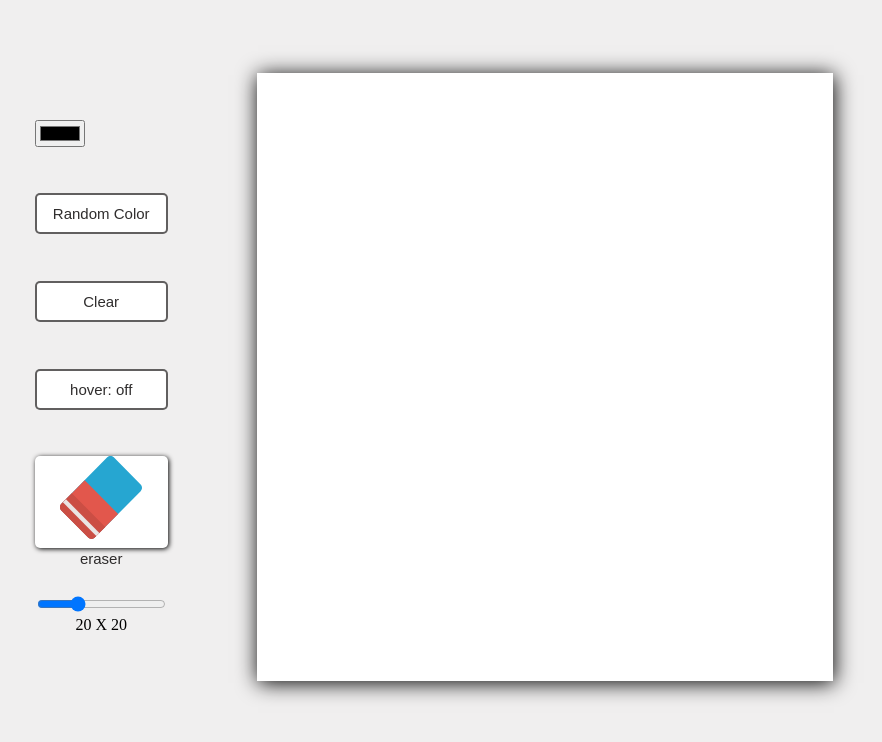
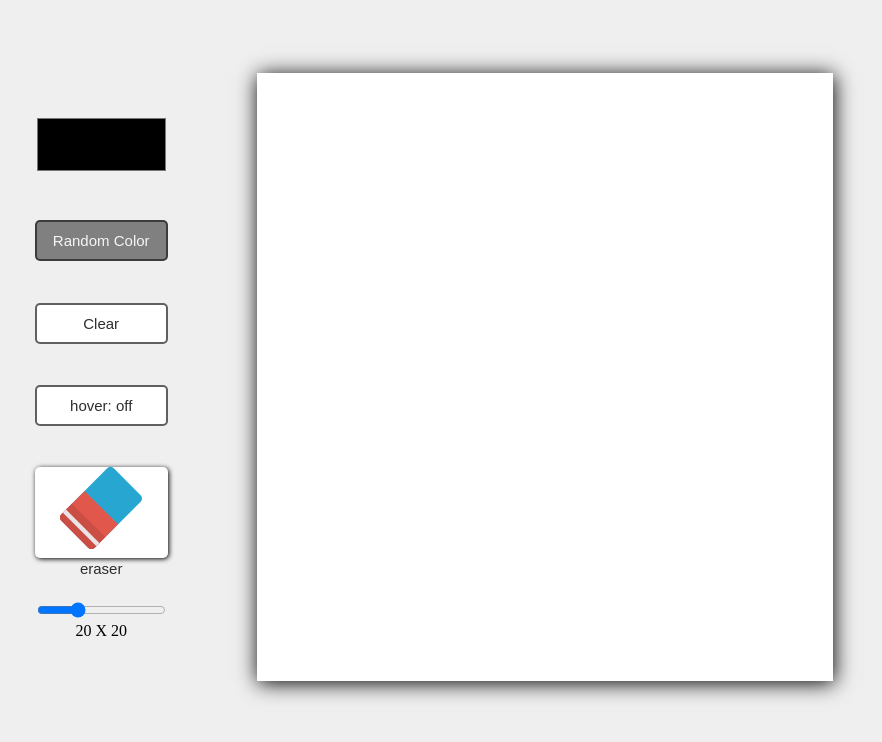
Before and after one commit to prince-musonda/etch-a-sketch, a plain HTML site: page index.html in a window 1280 px wide. Both pictures are taken after a click on the button "Random Color". Shown: the part 58-800 px from the top of the page, without its empty margins (206-1088 px from the left). Drawn offline with Linux system fonts and the light colour scheme; a web font is replaced by a local one.

Commit message:
Edit style.css
Just Edited the CSS file so as to add styling code for the color picker. And i have also added  a class selector called "#enabled-btn-effect". This class selector is supposed to help me with refactoring my JavaScript code by just adding and removing this class from elements in order to show that they are either active or not

```diff
--- a/style.css
+++ b/style.css
@@ -34,6 +34,7 @@ h1{
     display:flex;
     flex-direction: column;
     justify-content: space-evenly;
+    flex:0 0 auto;
 }
 #grid{
     background-color: white;
@@ -47,6 +48,16 @@ h1{
 }
 img{
     height:90%;
+}
+#color-picker-btn{
+    padding: 0;
+    border: none;
+    border-radius: 5px;
+    width: 100%;
+    height: 10%;
+    margin-bottom:4px;
+
+
 }
 button{
     padding: 10px;
@@ -79,3 +90,8 @@ button:hover{
 #eraser:hover{
     color: black;
 }
+
+.enabled-btn-effect{
+    background-color: gray;
+    color:whitesmoke
+}
```
